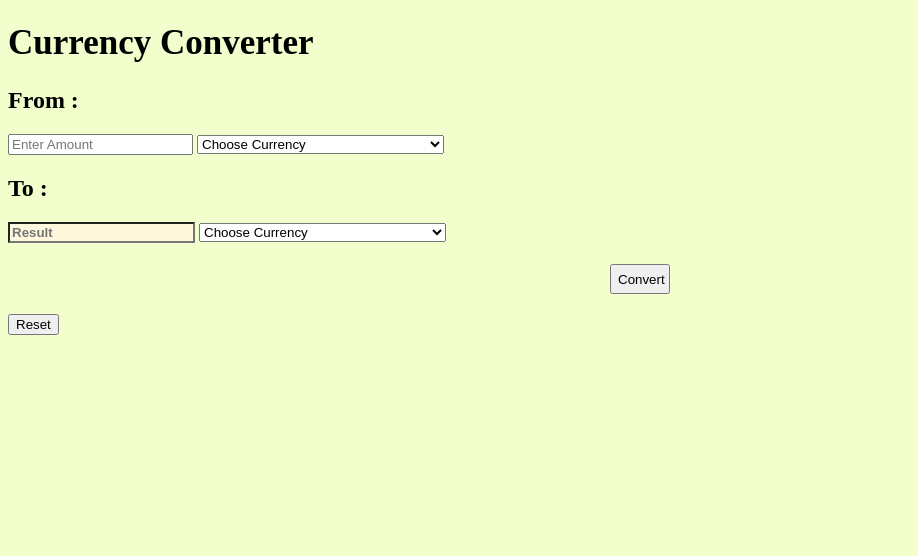
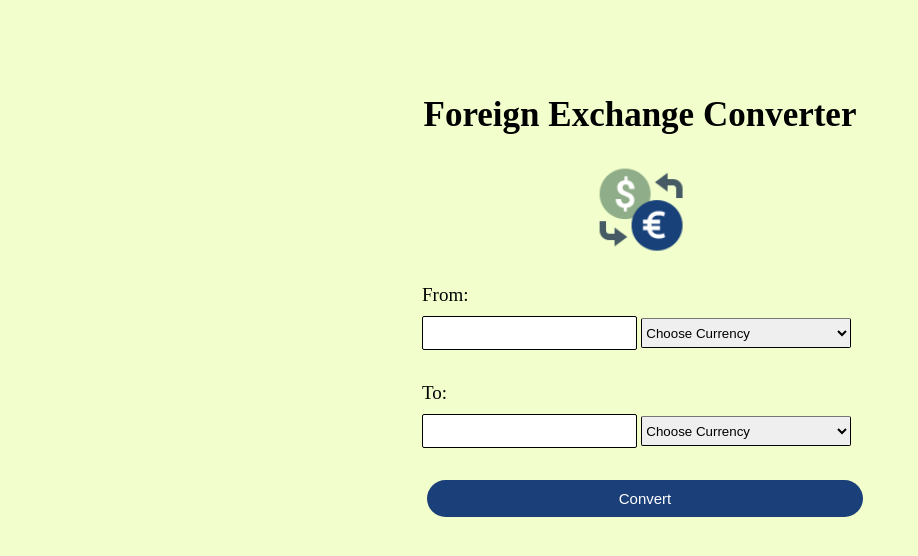
Before and after one commit to AntaraGanapathy/budgetary-flask, a Flask app: page /activities/forex-calculator in a window 1280 px wide. Shown: the top 556 px of the page, without its empty margins (0-918 px from the left). Run offline with Flask 3, Linux system fonts and the light colour scheme.

Commit message:
styling forex calc

```diff
--- a/templates/activity3.html
+++ b/templates/activity3.html
@@ -7,15 +7,20 @@
     <meta name="viewport" content="width=device-width, initial-scale=1.0">
     <title>Foreign Exchange Calculator</title>
     <link rel="stylesheet" type="text/css" href="{{ url_for('static',filename='styles/main.css') }}">
+    <link rel="stylesheet" type="text/css" href="{{ url_for('static',filename='styles/activity2.css') }}">
 </head>
 
 <body>
-    <div class="container">
-        <h1 class = 'page-title'>Currency Converter</h1>
-        <form action="/activities/forex-calculator" method="POST" id="myform">
-            <h2>From :</h2>
-            <input type="number" placeholder="Enter Amount" name="amount" min="0" value="{{amount}}" required="required">
-            <select required name="from_c" id="from_c">
+    <div class="container" style="padding-top: 5%;">
+
+        <h1 class='page-title'>Foreign Exchange Converter</h1>
+        <img src="{{ url_for('static',filename='images/forex-icon.png') }}" width="8%">
+        <form action="/activities/forex-calculator" method="POST" id="myForm" class='form' style="padding-top: 2%;">
+            <div class="form-group">
+                <label class='form__label'>From:</label>
+                <input type="number" class="form__input" style="width: 48%; height: 30px;" placeholder="Enter Amount"
+                    name="amount" min="0" value="{{amount}}" required="required">
+                <select class="form__input" style="width: 48%; height: 30px;" required name="from_c" id="from_c">
                     <option value="">Choose Currency</option>
                     {% if from_c_name %}
                     <option value="{{from_c_code}}" selected>{{from_c_name}}</option>
@@ -177,9 +182,13 @@
                     <option value="ZMW">Zambian Kwacha</option>
                     <option value="ZWL">Zimbabwean Dollar</option>
                 </select>
-            <h2>To :</h2>
-            <input type="number" placeholder="Result" style="background-color:cornsilk;color:mediumblue;font-weight:bold" value="{{result}}" readonly>
-            <select required name="to_c" id="to_c">
+            </div>
+
+            <div class="form-group" style=" margin-top: 5%">
+                <label class='form__label'>To:</label>
+                <input type="number" class="form__input" style="width: 48%; height: 30px; font-weight: bold;"
+                    placeholder="Result" value="{{result}}" readonly>
+                <select class="form__input" style="width: 48%; height: 30px;" required name="to_c" id="to_c">
                     <option value="">Choose Currency</option>
                     {% if to_c_name %}
                     <option value="{{to_c_code}}" selected>{{to_c_name}}</option>
@@ -341,15 +350,15 @@
                     <option value="ZMW">Zambian Kwacha</option>
                     <option value="ZWL">Zimbabwean Dollar</option>
                 </select>
-            <h2 style="text-align: center;"><input type="submit" style="width: 60px;height: 30px;" value="Convert"></h2>
-            <div>
-                <input  class="button" type="button" value="Reset"
-                  onClick="document.getElementById('ciForm').reset()">
             </div>
+            <input type="submit" class="button" style="font-size: 15px; margin-top: 5%;" value="Convert">
+            {% if time %}
+            <h4 style="color: #184079; text-align: center;">Last Update: {{time}} UTC</h4>
+            {% endif %}
         </form>
-        {% if time %}
-        <h4 style="color: red; text-align: center;">** Last Update on {{time}}</h4>
-        {% endif %}
+        <!-- {% if time %}
+        <h4 style="color: #184079; text-align: center;">Last Update: {{time}} UTC</h4>
+        {% endif %} -->
     </div>
 </body>
 
```
Also changed, not shown: static/images/forex-icon.png (added). Lines whose indentation alone changed are shown as unchanged.
